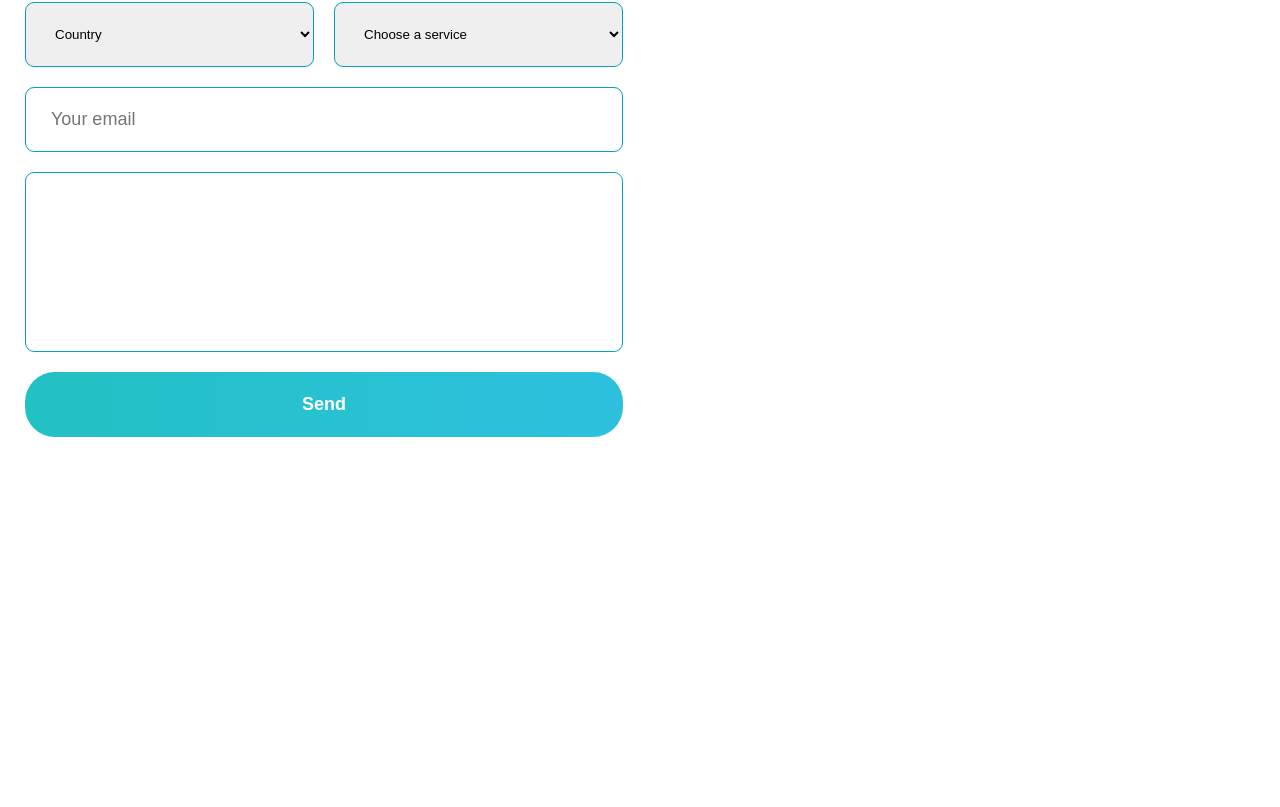
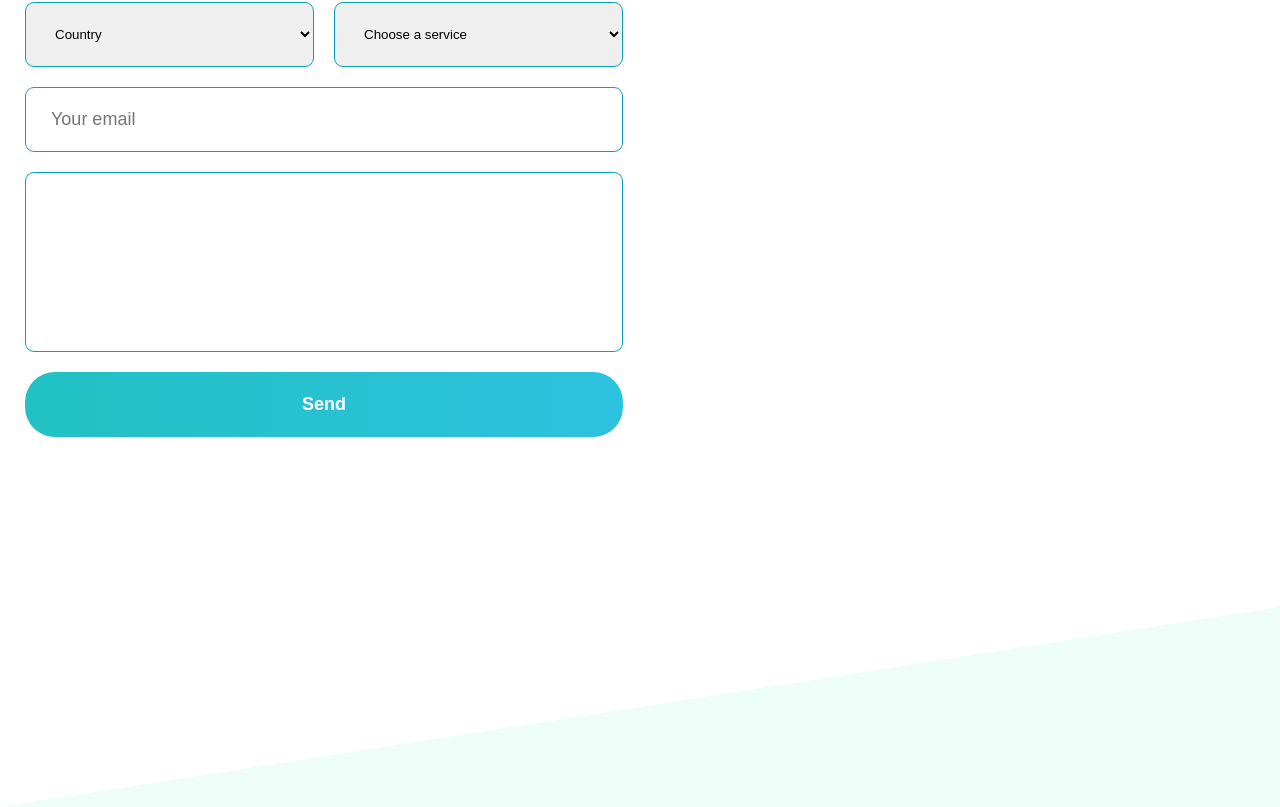
Before and after one commit to moisens/tiny-is-the-new-big, a React (Vite) app in the folder frontend/: page / in a window 1280 px wide. Shown: the part 6310-7117 px from the top of the page. Before the commit the page ends 6957 px from the top, so only its background shows below. Built offline with nearby package versions, Linux system fonts and the light colour scheme.

Commit message:
added triangle illu in contact component

```diff
--- a/frontend/src/components/home/contact/Contact.tsx
+++ b/frontend/src/components/home/contact/Contact.tsx
@@ -82,6 +82,7 @@ const Contact = () => {
           </div>
         </div>
       </div>
+      <div className="contact__triangle2"></div>
     </section>
   );
 };
--- a/frontend/src/components/home/contact/contact.scss
+++ b/frontend/src/components/home/contact/contact.scss
@@ -1,7 +1,6 @@
 .contact__container {
   width: 100%;
   height: auto;
-  padding-bottom: 200px;
 }
 
 .contact__content {
@@ -138,6 +137,7 @@
   justify-content: flex-start;
   align-items: flex-start;
   gap: 60px;
+  padding-bottom: 160px;
 }
 
 .form__content {
@@ -255,3 +255,10 @@
     }
   }
 }
+.contact__triangle2 {
+  width: 0;
+  height: 0;
+  border-style: solid;
+  border-width: 0 0 200px 100vw;
+  border-color: transparent transparent #EDFDF8 transparent;
+}
```
Also changed, not shown: frontend/src/components/home/peoplesays/peoplesays.scss (+5 -6 lines).
